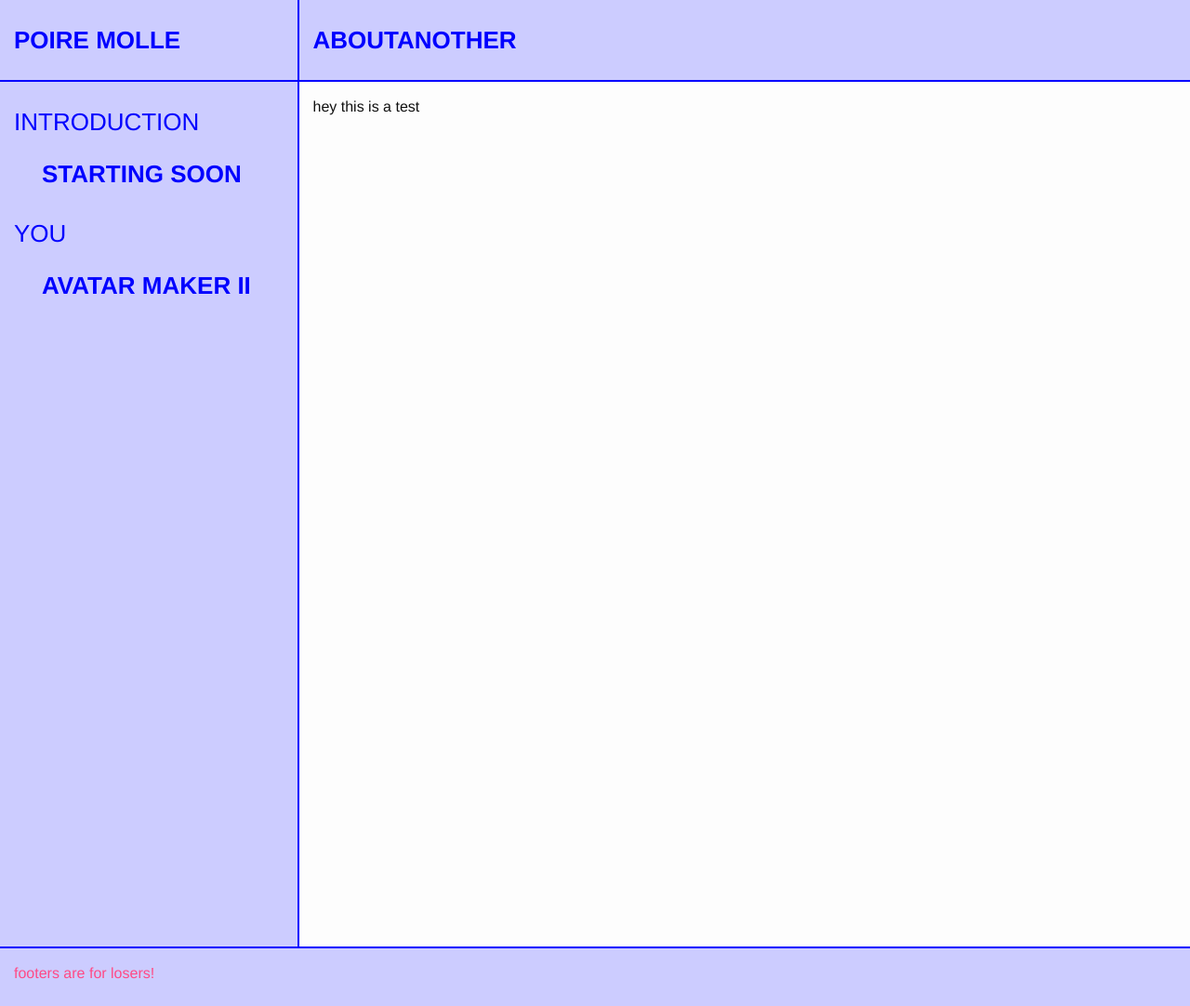
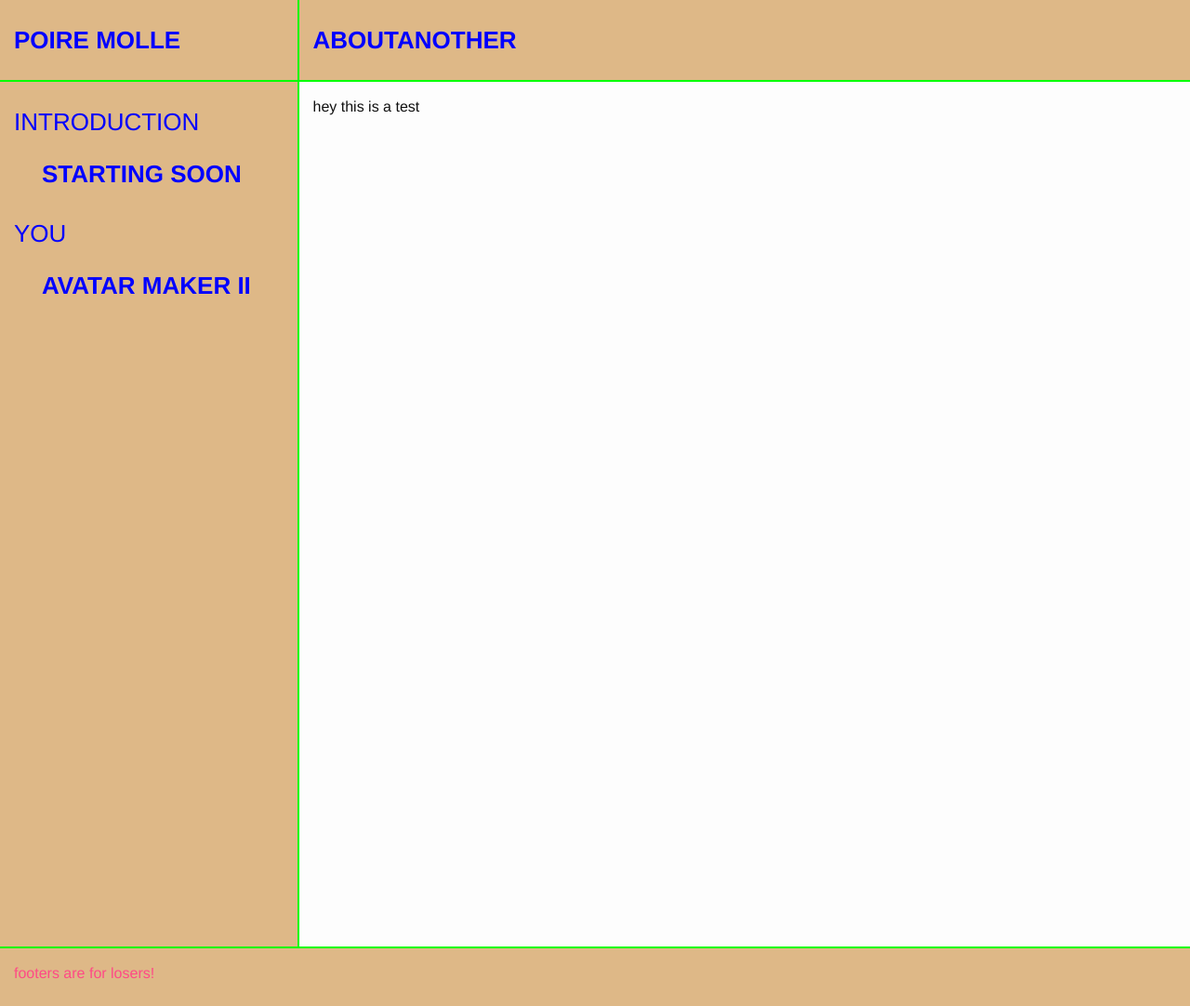
Before and after one commit to poiremolle/blog, a Jekyll site: the page built from index.md, in a window 1280 px wide. Shown: the whole page at 93% size. Built offline with Jekyll 4.4.1, drawn with Linux system fonts in a browser that asks for light colours.

Commit message:
tidying up unused code that's been moved to container divs

```diff
--- a/_sass/minima/_layout.scss
+++ b/_sass/minima/_layout.scss
@@ -31,6 +31,8 @@
 
 @mixin trigger-behavior {
 
+  display: flex;
+
   input~.trigger {
     clear: both;
     display: none;
@@ -61,8 +63,7 @@
     "footer footer";
   grid-template-columns: 1fr 3fr;
   gap: 2px;
-  background-color: $brand-color;
-  //padding: 2px;
+  background-color: $highlight-color;
 
   @include media-query($on-palm) {
     display: block;
@@ -70,17 +71,14 @@
 }
 
 .container > div {
-  background-color: rgba(255, 255, 255, 0.8);
+  background-color: $footer-color;
   padding: $spacing-unit / 2;
-  //border: 2px solid $brand-color;
 }
 
 .container > div.logo {
   grid-area: logo;
   @include shared-title-styles;
   min-width: 260px;
-
-  //background-color: $title-color;
 
   @include media-query($on-palm) {
     display: inline-block;
@@ -177,72 +175,13 @@
 
 .container > div.footer {
   grid-area: footer;
-  //@include base-container-attributes($footer-color);
   justify-content: end;
-  //padding: ($spacing-unit / 2) $spacing-unit 0 0;
 }
-/**
- * Site header
- */
-
-// .site-header {
-//   // border-bottom: 1px solid $grey-color-light;
-//   @include base-container-attributes($compl-color);
-//   min-height: $spacing-unit * 1.865;
-
-//   // Positioning context for the mobile navigation icon
-//   position: relative;
-
-// }
 
 
 /**
 * Navigation
 */
-
-/**
-* Navigation - site nav
-*/
-// .site-nav {
-//   @include base-nav-styles;
-
-//   @include media-query($on-palm) {
-//     position: absolute;
-//     top: 9px;
-//     right: 9px;
-//     display: block;
-//     background-color: $background-color;
-//     border: 1px solid $brand-color;
-//     border-radius: 5px;
-//     text-align: right;
-
-//     label[for="nav-trigger"] {
-//       width: 100%;
-//       height: 36px;
-//       display: flex;
-//       justify-content: end;
-//       z-index: 2;
-//       cursor: pointer;
-//       background-color: $brand-color;
-//     }
-
-//     .menu-icon {
-//       display: block;
-//       width: 36px;
-//       height: 12px;
-//       line-height: 0;
-//       padding-top: 10px;
-//       text-align: center;
-//       background-color: $brand-color;
-
-//       >svg {
-//         fill: $background-color
-//       }
-//     }
-
-//     @include trigger-behavior;
-//   }
-// }
 
 .site-nav a:hover {
   color: $highlight-color;
@@ -256,121 +195,6 @@
   font-weight: $base-font-weight / 3;
 }
 
-
-/**
-* Navigation - post list
-// */
-// .post-list-nav {
-//   @include base-nav-styles;
-//   width: 100%;
-//   flex: 0 0 25%;
-//   list-style: none;
-//   background-color: papayawhip;
-//   //border: 1px solid;
-
-//   >li {
-//     margin-bottom: 0;
-//   }
-
-//   @include media-query($on-palm) {
-//     background-color: $background-color;
-//     text-align: left;
-//     border-bottom: 3px solid $brand-color;
-
-//     label[for="post-list-trigger"] {
-//       display: block;
-//       width: 100%;
-//       cursor: pointer;
-//       background-color: $highlight-color;
-//     }
-
-//     .menu-icon {
-//       display: block;
-//       width: 100%;
-//       line-height: 1;
-//       text-align: left;
-
-//       >svg {
-//         fill: $grey-color-dark;
-//       }
-//     }
-
-//     @include trigger-behavior;
-//   }
-// }
-
-
-
-/**
- * Site footer
- */
-// .site-footer {
-//   @include base-container-attributes($footer-color);
-//   justify-content: end;
-//   padding: ($spacing-unit / 2) $spacing-unit 0 0;
-//   //line-height: $base-line-height * $base-font-size * 2.25;
-// }
-
-// .footer-heading {
-//   @include relative-font-size(1.125);
-//   margin-bottom: $spacing-unit / 2;
-// }
-
-// .contact-list,
-// .social-media-list {
-//   list-style: none;
-//   margin-left: 0;
-// }
-
-// .footer-col-wrapper {
-//   @include relative-font-size(0.9375);
-//   color: $grey-color;
-//   //margin-left: -$spacing-unit / 2;
-//   @extend %clearfix;
-// }
-
-// .footer-col {
-//   float: left;
-//   margin-bottom: $spacing-unit / 2;
-//   padding-left: $spacing-unit / 2;
-// }
-
-// .footer-col-1 {
-//   width: -webkit-calc(35% - (#{$spacing-unit} / 2));
-//   width: calc(35% - (#{$spacing-unit} / 2));
-// }
-
-// .footer-col-2 {
-//   width: -webkit-calc(20% - (#{$spacing-unit} / 2));
-//   width: calc(20% - (#{$spacing-unit} / 2));
-// }
-
-// .footer-col-3 {
-//   width: -webkit-calc(45% - (#{$spacing-unit} / 2));
-//   width: calc(45% - (#{$spacing-unit} / 2));
-// }
-
-// @include media-query($on-laptop) {
-
-//   .footer-col-1,
-//   .footer-col-2 {
-//     width: -webkit-calc(50% - (#{$spacing-unit} / 2));
-//     width: calc(50% - (#{$spacing-unit} / 2));
-//   }
-
-//   .footer-col-3 {
-//     width: -webkit-calc(100% - (#{$spacing-unit} / 2));
-//     width: calc(100% - (#{$spacing-unit} / 2));
-//   }
-// }
-
-// @include media-query($on-palm) {
-//   .footer-col {
-//     float: none;
-//     width: -webkit-calc(100% - (#{$spacing-unit} / 2));
-//     width: calc(100% - (#{$spacing-unit} / 2));
-//   }
-// }
 
 /**
  * Page content
@@ -392,10 +216,6 @@
   }
 }
 
-// .page-content {
-//   @include base-container-attributes($background-color);
-//   min-height: 100vh;
-// }
 
 .page-heading {
   @include relative-font-size(2);
@@ -406,8 +226,6 @@
 */
 .post-list-heading {
   @include shared-title-styles;
-  // padding-right: $spacing-unit;
-  // padding-left: $spacing-unit;
   padding-bottom: 0;
 }
 
@@ -415,15 +233,6 @@
   font-size: $small-font-size;
   color: $grey-color;
 }
-
-// .post-link {
-//   // display: block;
-//   // padding-top: $spacing-unit / 2;
-//   // padding-right: $spacing-unit;
-//   // padding-left: $spacing-unit;
-//   line-height: $base-line-height * 0.75;
-//   // @include relative-font-size(1.5);
-// }
 
 
 
```
